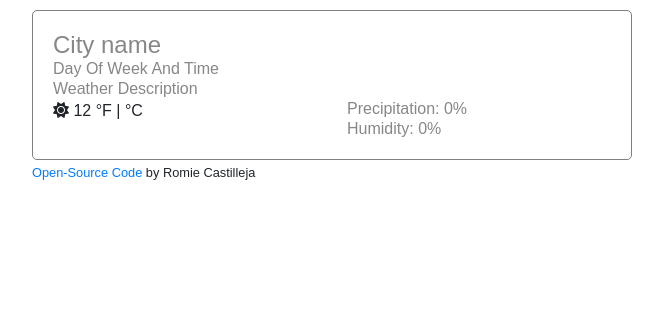
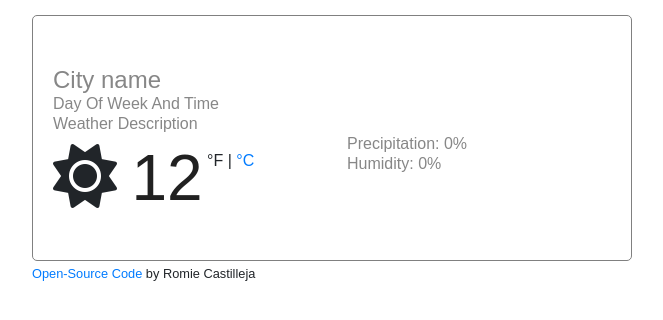
Before and after one commit to Romiec13/Final-weather-app, a plain HTML site: page index.html in a window 1280 px wide. Shown: the whole page, without its empty margins (53-716 px from the left). Drawn offline with nearby package versions, Linux system fonts and the light colour scheme.

Commit message:
CSS styling- weather components

```diff
--- a/index.html
+++ b/index.html
@@ -22,6 +22,7 @@
   <body>
     <div class="container">
       <div class="weather-app">
+        <div class="weather-app-wrapper">
           <h1>City name</h1>
           <ul>
             <li>Day of week and time</li>
@@ -29,14 +30,18 @@
           </ul>
           <div class="row">
             <div class="col-6">
+              <div class="clearfix weather-temperature">
                 <i class="fas fa-sun"></i>
-            12 °F | °C
+                <strong>12</strong>
+                <span class="units">°F | <a href="#">°C</a></span>
+              </div>
             </div>
             <div class="col-6">
               <ul>
                 <li>precipitation: 0%</li>
                 <li>humidity: 0%</li>
               </ul>
+            </div>
           </div>
         </div>
       </div>
--- a/src/styles.css
+++ b/src/styles.css
@@ -8,7 +8,7 @@ body {
   padding: 20px;
   border: 1px solid gray;
   border-radius: 5px;
-  margin-top: 10px;
+  margin-top: 15px;
 }
 
 h1 {
@@ -33,3 +33,27 @@ li {
   font-weight: 100;
   line-height: 20px;
 }
+
+.weather-app-wrapper {
+  max-width: 600px;
+  margin: 30px auto;
+}
+
+.weather-temperature i {
+  margin-right: 10px;
+  margin-top: 10px;
+  font-size: 64px;
+}
+
+.weather-temperature strong {
+  color: rgb(33, 33, 33);
+  font-size: 64px;
+  font-weight: 400;
+  line-height: 1;
+}
+
+.units {
+  position: relative;
+  font-size: 16px;
+  top: -34px;
+}
```
Lines whose indentation alone changed are shown as unchanged.
